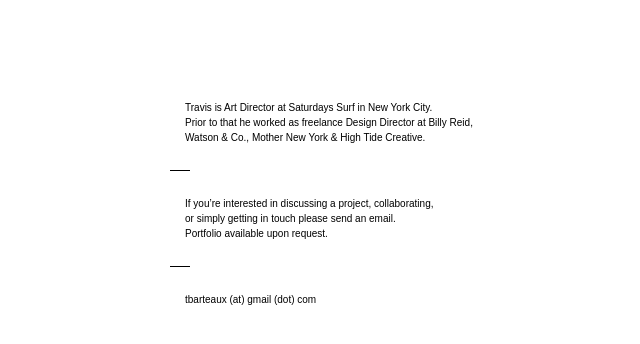
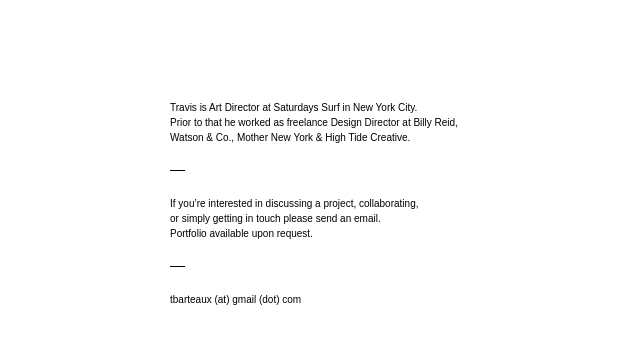
Before and after one commit to aung-barto/tbarto, a PHP site: page / in a window 1280 px wide. Shown: the top 344 px of the page, without its empty margins (38-678 px from the left). Run offline with PHP 8.4, Linux system fonts and the light colour scheme.

Commit message:
Update styles.css

```diff
--- a/css/styles.css
+++ b/css/styles.css
@@ -3,5 +3,5 @@ body {font-family: arial; font-size: 10px; line-height: 15px;}
 .magic-container {
   margin: 100px 0 0 200px;
 }
-p {width: 300px;margin-left:15px;}
-.hr {height: 1px;width:20px;background-color:#000000;}
+p {width: 300px;}
+.hr {height: 1px;width:15px;background-color:#000000;}
```
